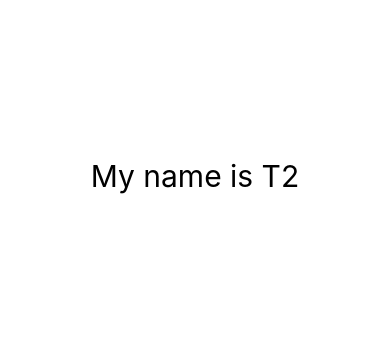
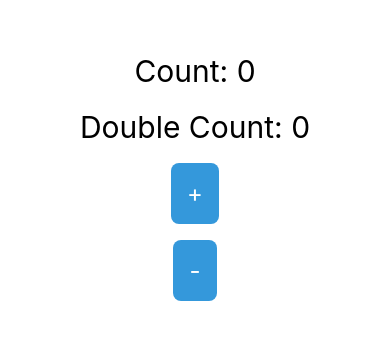
Before and after one commit to dev-t2/learn-prisma, a React Native app in the folder 02.component/: screen / in a window 390 px wide. Shown: the part 246-586 px from the top of the page. Built offline with nearby package versions, Linux system fonts and the light colour scheme.

Commit message:
Update Pressable, Counter and Barrel File... Good Night!!

```diff
--- a/02.component/App.tsx
+++ b/02.component/App.tsx
@@ -1,6 +1,7 @@
-import React, { memo } from 'react';
+import React, { FC, memo, useCallback } from 'react';
 import { StyleSheet, Text, View } from 'react-native';
-import { StatusBar } from 'expo-status-bar';
+
+import { Counter, PressableButton } from './components';
 
 const styles = StyleSheet.create({
   container: {
@@ -11,16 +12,18 @@ const styles = StyleSheet.create({
   },
   text: {
     fontSize: 30,
+    marginBottom: 10,
   },
 });
 
-const App = () => {
-  const name = 'T2';
+const App: FC = () => {
+  const onPress = useCallback(() => {
+    alert('onPress Props');
+  }, []);
 
   return (
     <View style={styles.container}>
-      <Text style={styles.text}>My name is {name}</Text>
-      <StatusBar style="auto" />
+      <Counter />
     </View>
   );
 };
--- /dev/null
+++ b/02.component/components/Counter.tsx
@@ -0,0 +1,40 @@
+import React, { memo, useCallback, useState } from 'react';
+import { StyleSheet, Text, View } from 'react-native';
+import { PressableButton } from '.';
+
+const styles = StyleSheet.create({
+  container: {
+    alignItems: 'center',
+  },
+  text: {
+    fontSize: 30,
+    margin: 10,
+  },
+});
+
+const Counter = () => {
+  const [count, setCount] = useState(0);
+  const [doubleCount, setDoubleCount] = useState(0);
+
+  const onPressIncrease = useCallback(() => {
+    setCount((prev) => prev + 1);
+    setDoubleCount((prev) => prev + 2);
+  }, []);
+
+  const onPressDecrease = useCallback(() => {
+    setCount((prev) => prev - 1);
+    setDoubleCount((prev) => prev - 2);
+  }, []);
+
+  return (
+    <View style={styles.container}>
+      <Text style={styles.text}>Count: {count}</Text>
+      <Text style={styles.text}>Double Count: {doubleCount}</Text>
+
+      <PressableButton title="+" onPress={onPressIncrease} />
+      <PressableButton title="-" onPress={onPressDecrease} />
+    </View>
+  );
+};
+
+export default memo(Counter);
--- /dev/null
+++ b/02.component/components/PressableButton.tsx
@@ -0,0 +1,31 @@
+import React, { FC, memo, ReactNode } from 'react';
+import { Pressable, StyleSheet, Text } from 'react-native';
+
+const styles = StyleSheet.create({
+  pressable: {
+    backgroundColor: '#3498db',
+    padding: 16,
+    margin: 8,
+    borderRadius: 8,
+  },
+  text: {
+    color: '#fff',
+    fontSize: 24,
+  },
+});
+
+interface IPressableButton {
+  children?: ReactNode;
+  title?: string;
+  onPress?: () => void;
+}
+
+const PressableButton: FC<IPressableButton> = ({ children, title = 'Default Title', onPress }) => {
+  return (
+    <Pressable style={styles.pressable} onPress={onPress}>
+      <Text style={styles.text}>{children || title}</Text>
+    </Pressable>
+  );
+};
+
+export default memo(PressableButton);
--- /dev/null
+++ b/02.component/components/index.ts
@@ -0,0 +1,2 @@
+export { default as Counter } from './Counter';
+export { default as PressableButton } from './PressableButton';
```
Also changed, not shown: 1 other file (tests, documents, lock files or other folders).
